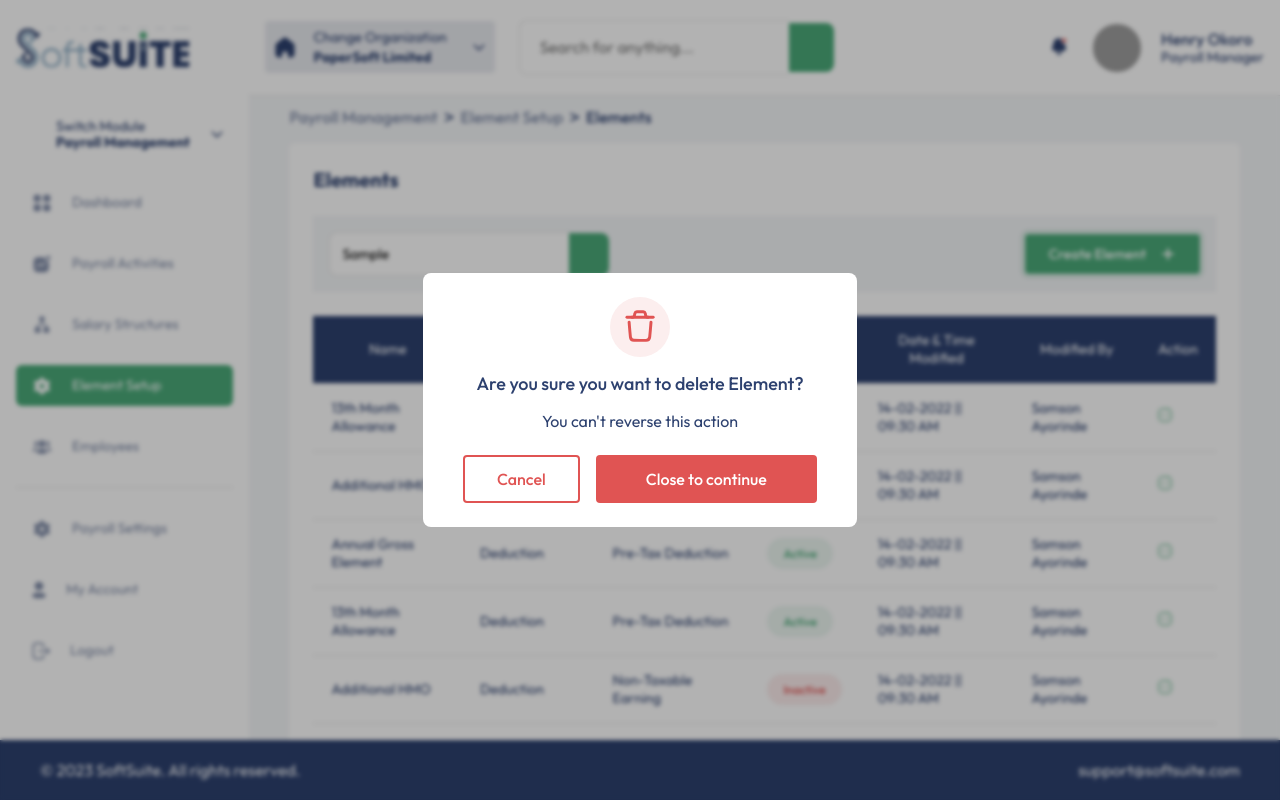
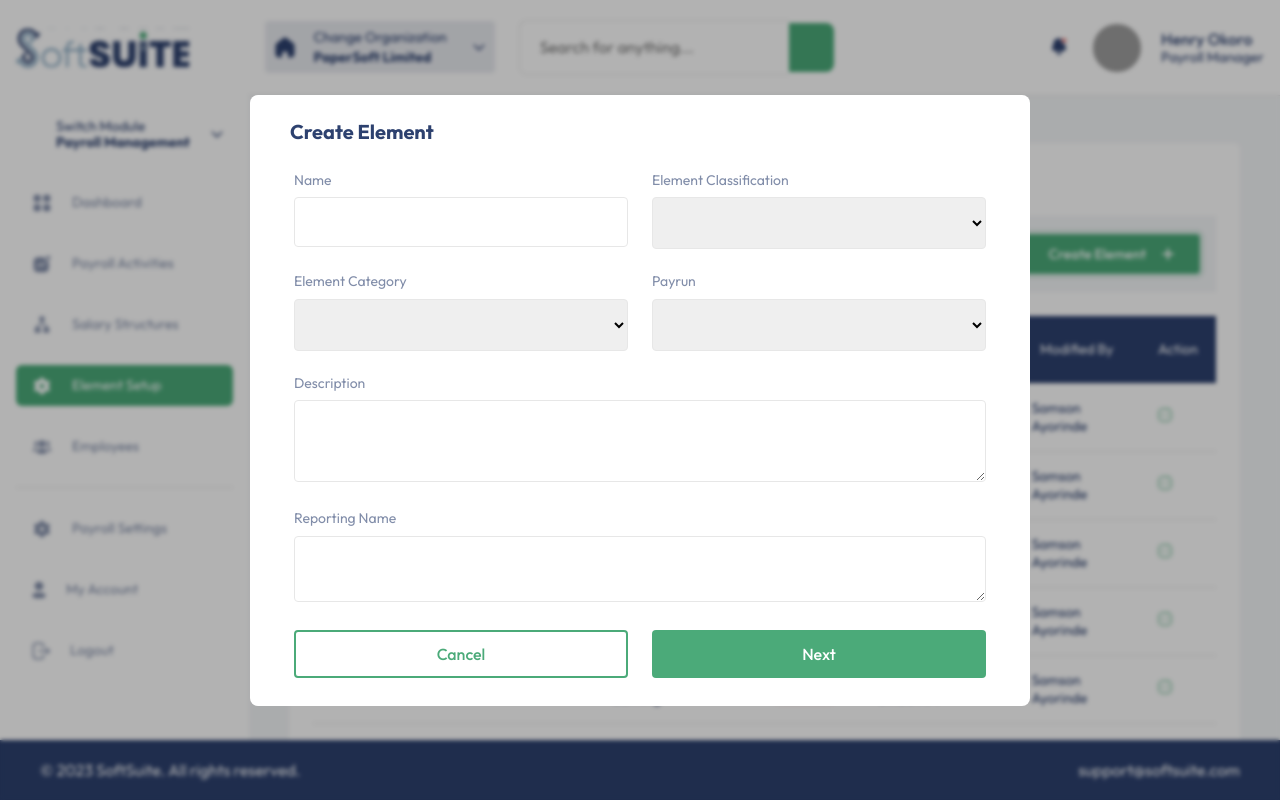
Before and after one commit to symplytheo/softsuite, a React (Create React App) app: page / in a window 1280 px wide. Both pictures are taken after typing "Sample" into the empty fields and a click on the button "Create Element". Shown: the top 800 px of the page. Built offline with nearby package versions, Linux system fonts and the light colour scheme; grey boxes are pictures that could not be loaded; some icons are missing.

Commit message:
feat: implement create-element modal

```diff
--- /dev/null
+++ b/src/views/elements/create-element-modal/index.js
@@ -0,0 +1,39 @@
+import React, { useState } from "react";
+import Modal from "../../../components/modal";
+import StepTwo from "./steptwo";
+import StepOne from "./stepone";
+import s from "../elements.module.scss";
+
+const CreateElementModal = ({ isOpen, onClose }) => {
+  const [activeStep, setActiveStep] = useState(0);
+
+  const handleNext = () => {
+    setActiveStep((prevStep) => prevStep + 1);
+  };
+
+  const handlePrev = () => {
+    setActiveStep((prevStep) => prevStep - 1);
+  };
+
+  return (
+    <Modal isOpen={isOpen} onClose={onClose} maxWidth={780}>
+      <h3 className={s.modal_title}>Create Element</h3>
+      <div className={s.stepper}>
+        <div className={s.stepper_content}>
+          {activeStep === 0 && (
+            <div className={s.step}>
+              <StepOne handleNext={handleNext} onClose={onClose} />
+            </div>
+          )}
+          {activeStep === 1 && (
+            <div className={s.step}>
+              <StepTwo handlePrev={handlePrev} onClose={onClose} />
+            </div>
+          )}
+        </div>
+      </div>
+    </Modal>
+  );
+};
+
+export default CreateElementModal;
--- /dev/null
+++ b/src/views/elements/create-element-modal/stepone.js
@@ -0,0 +1,42 @@
+import React from "react";
+import s from "../elements.module.scss";
+import Button from "../../../components/button";
+
+const StepOne = ({ handleNext, onClose }) => {
+  return (
+    <form className={s.form}>
+      <div>
+        <label className={s.label} htmlFor="name">Name</label>
+        <input id="name" />
+      </div>
+      <div>
+        <label className={s.label} htmlFor="class">Element Classification</label>
+        <select id="class"></select>
+      </div>
+      <div>
+        <label className={s.label} htmlFor="category">Element Category</label>
+        <select id="category"></select>
+      </div>
+      <div>
+        <label className={s.label} htmlFor="payrun">Payrun</label>
+        <select id="payrun"></select>
+      </div>
+      <div className={s.colspan_2}>
+        <label className={s.label} htmlFor="desc">Description</label>
+        <textarea id="desc" rows={3}></textarea>
+      </div>
+      <div className={s.colspan_2}>
+        <label className={s.label} htmlFor="report">Reporting Name</label>
+        <textarea id="report" rows={2}></textarea>
+      </div>
+      <Button size="large" fullWidth mode="outlined" onClick={onClose}>
+        Cancel
+      </Button>
+      <Button size="large" fullWidth onClick={handleNext}>
+        Next
+      </Button>
+    </form>
+  );
+};
+
+export default StepOne;
--- /dev/null
+++ b/src/views/elements/create-element-modal/steptwo.js
@@ -0,0 +1,56 @@
+import React from "react";
+import s from "../elements.module.scss";
+import Button from "../../../components/button";
+import Switch from "../../../components/switch";
+import RadioGroup from "../../../components/radiogroup";
+
+const StepTwo = ({ handlePrev, onClose }) => {
+  return (
+    <form className={s.form}>
+      <div>
+        <label className={s.label} htmlFor="startdate">
+          Effective Start Date
+        </label>
+        <input id="startdate" type="date" />
+      </div>
+      <div>
+        <label className={s.label} htmlFor="class">
+          Effective End Date
+        </label>
+        <input id="enddate" type="date" />
+      </div>
+      <div>
+        <div className={s.label}>Processing Type</div>
+        <RadioGroup name="type" options={["Open", "Closed"]} />
+      </div>
+      <div>
+        <div className={s.label}>Pay Frequency</div>
+        <RadioGroup name="freq" options={["Monthly", "Selected Months"]} />
+      </div>
+      <div className={s.colspan_2}>
+        <label className={s.label} htmlFor="paymonth">
+          Selected Pay Month
+        </label>
+        <select id="paymonth"></select>
+      </div>
+      <div>
+        <div className={s.label}>Prorate</div>
+        <RadioGroup options={["No", "Yes"]} />
+      </div>
+      <div>
+        <div className={s.label}>Status</div>
+        <div>
+          <Switch label="Active" />
+        </div>
+      </div>
+      <Button size="large" fullWidth mode="outlined" onClick={handlePrev}>
+        Back
+      </Button>
+      <Button size="large" fullWidth onClick={onClose}>
+        Create New Element
+      </Button>
+    </form>
+  );
+};
+
+export default StepTwo;
--- a/src/views/elements/elements.module.scss
+++ b/src/views/elements/elements.module.scss
@@ -161,3 +161,70 @@
     }
   }
 }
+
+.modal_title {
+  font-size: 1.25rem;
+  font-weight: 700;
+  color: $primary;
+  margin-bottom: 1.5rem;
+}
+
+.stepper {
+  display: flex;
+  flex-direction: column;
+  height: 100%;
+  overflow: hidden;
+
+  .step {
+    animation: slide-in 0.1s ease-in-out forwards;
+  }
+
+  .stepper_content {
+    padding: 0.25rem 0.25rem;
+  }
+
+  .stepper_action {
+    display: flex;
+    gap: 1.5rem;
+  }
+}
+
+.form {
+  display: grid;
+  grid-template-columns: repeat(2, minmax(0, 1fr));
+  gap: 1.5rem;
+  color: $primary;
+
+  .colspan_2 {
+    grid-column: span 2;
+  }
+
+  input,
+  textarea, select {
+    border: 1px solid $grey;
+    padding: 1rem;
+    border-radius: 0.25rem;
+    width: 100%;
+
+    &:focus {
+      outline: 2px solid fade-out($secondary, 0.8);
+      outline-offset: 2px;
+    }
+  }
+
+  .label {
+    display: block;
+    color: fade-out($primary, 0.4);
+    margin-bottom: 0.5rem;
+    font-size: 0.875rem;
+  }
+}
+
+@keyframes slide-in {
+  from {
+    transform: translateX(100%);
+  }
+  to {
+    transform: translateX(0);
+  }
+}
--- a/src/views/elements/index.js
+++ b/src/views/elements/index.js
@@ -19,6 +19,7 @@ import {
 } from "@tanstack/react-table";
 import Chip from "../../components/chip";
 import { TABLEDATA } from "../../assets/utils";
+import CreateElementModal from "./create-element-modal";
 
 const COLUMNS = [
   { title: "Name", key: "name" },
@@ -218,7 +219,7 @@ const ElemetsPage = () => {
         </div>
       </section>
       {/*  */}
-      <NotificationModal
+      {/* <NotificationModal
         icon={DeleteIcon}
         title={"Are you sure you want to delete Element?"}
         subtitle={"You can't reverse this action"}
@@ -228,7 +229,8 @@ const ElemetsPage = () => {
         actionText={"Close to continue"}
         actionColor="error"
         showCancel
-      />
+      /> */}
+      <CreateElementModal isOpen={isOpen} onClose={() => setIsOpen(false)} />
     </div>
   );
 };
```
